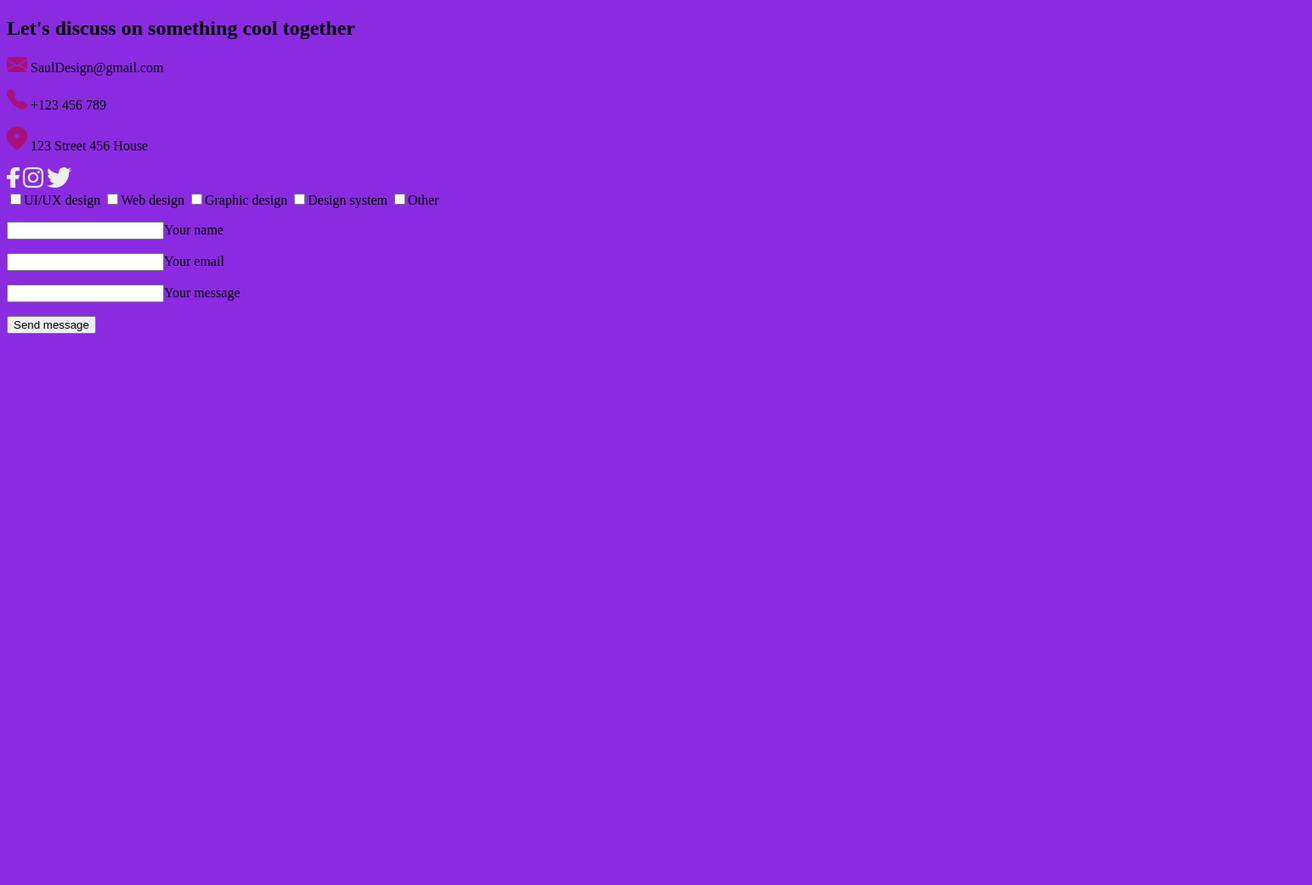
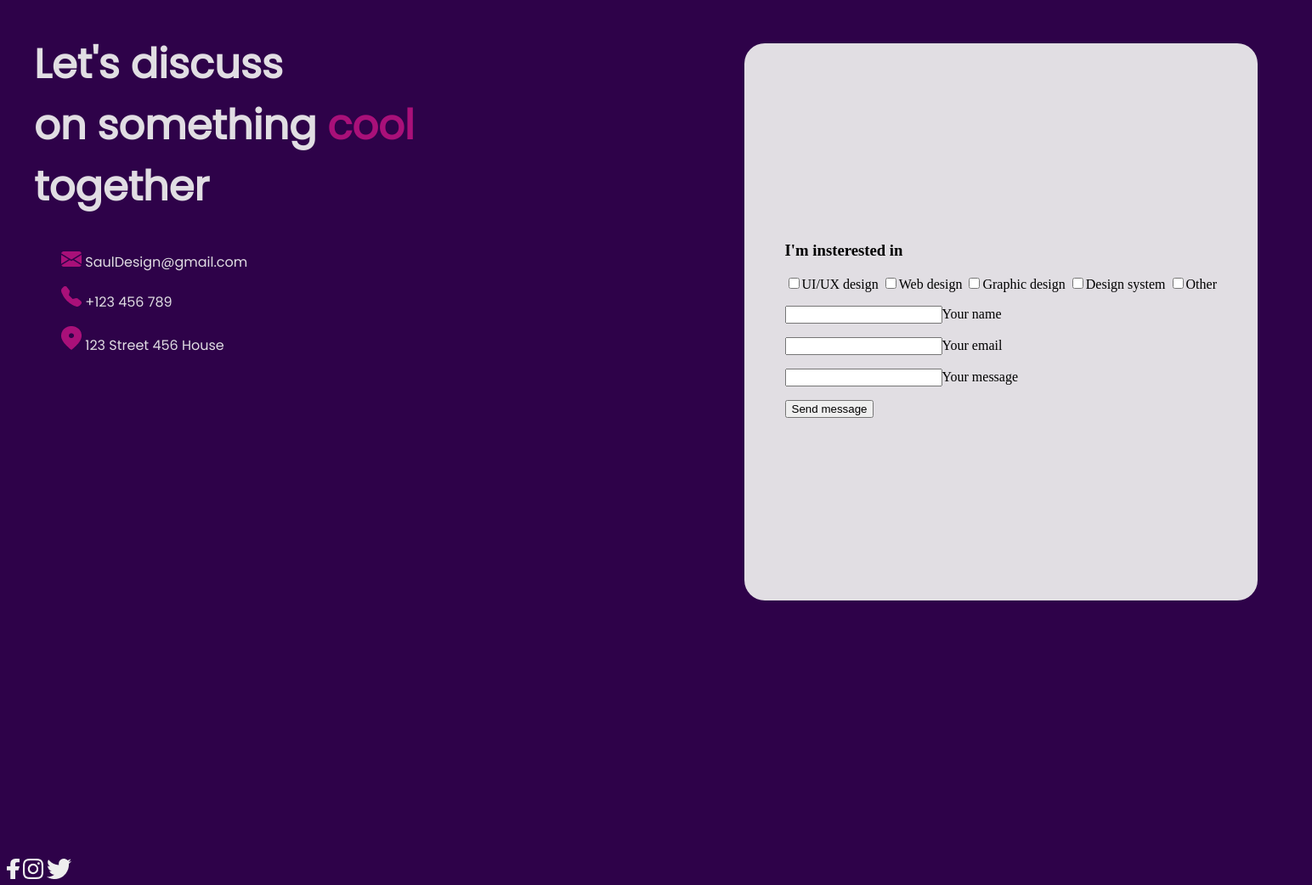
Before and after one commit to vinimarques7/challenge_1_again, a plain HTML site: page index.html in a window 1280 px wide. Shown: the whole page at 85% size, 1544 px wide, since content can reach past the window. Before the commit the page ends 800 px from the top, so only its background shows below. Drawn offline with Linux system fonts and the light colour scheme.

Commit message:
Whiteconatiner alocated and cool is now margenta

```diff
--- a/index.html
+++ b/index.html
@@ -11,11 +11,10 @@
 <body>
     <section class="hypertext">
         <!-- Specify title -->
-        <h1 class="title">
-            Let's discuss on something cool together
-        </h1>
+        <h1 class="title">Let's discuss <br>on something <span class="cool">cool</span> together</h1>
 
         <!-- Specify the info topics -->
+        <div class="icons">
             <p>
                 <img src="images/Vector_mail.png" alt="mail">
                 SaulDesign@gmail.com
@@ -28,16 +27,16 @@
                 <img src="images/Vector.local.png" alt="local">
                 123 Street 456 House
             </p>
-    </section>
-    <section>
-        <img src="images/Vector.facebook.png" alt="facebook">
-        <img src="images/Vector.insta.png" alt="instagram">
-        <img src="images/Vector.twitter.png" alt="twitter">
+        </div>
     </section>
 
+
     <!-- Section for the whiteframe and validations -->
-    <section>
+    <section class="container">
+        <div class="whitecontainer">
             <form id="validations">
+
+                <h3>I'm insterested in</h3>
 
                 <!-- Interests boxes -->
                 <div class="interests">
@@ -57,8 +56,15 @@
 
                 <input type="button" value="Send message">
             </form>
+        </div>
     </section>
 
+    <!-- Bottom page icons isertion -->
+    <section class="vectors">
+        <img src="images/Vector.facebook.png" alt="facebook">
+        <img src="images/Vector.insta.png" alt="instagram">
+        <img src="images/Vector.twitter.png" alt="twitter">
+    </section>
 
 
 </body>
--- a/styles.css
+++ b/styles.css
@@ -1,3 +1,73 @@
+@import url('https://fonts.googleapis.com/css2?family=Poppins&display=swap');
+
 body {
-    background-color: blueviolet;
+    background-color: #2E0249;
+    width: 92rem;
+
+
 }
+
+
+.hypertext{
+
+    color: #EEEE;
+    font-family: 'Poppins';
+    transform: translateX(2rem);
+
+}
+
+.title{
+
+    display: -ms-flexbox;
+    width: 40.375rem;
+    flex-shrink: 0;
+
+
+    font-size: 3rem;
+    font-weight: 700;
+}
+
+.cool{
+
+    color: #a91079;
+}
+
+.container{
+
+    display: flex;
+    justify-content: flex-end;
+    /* position: relative; */
+    transform: translateY(-24rem) ;
+    /* transform: translateX(-30); */
+
+
+
+}
+
+.whitecontainer{
+
+    display: inline-flex;
+    padding: 3rem;
+    flex-direction: column;
+    justify-content: center;
+    align-items: flex-start;
+    gap: 13.875rem;
+    height: 70vh;
+
+    background: #EEEE;
+    border-radius: 3vh;
+    right: 100%;
+}
+
+.icons{
+
+    gap: 5vh;
+    transform: translateX(2rem);
+}
+
+.vectors{
+
+    gap: 3rem;
+
+    transform: translateY(-5rem);
+}
```
Also changed, not shown: script.js (added, +12 -0 lines). Lines whose indentation alone changed are shown as unchanged.
